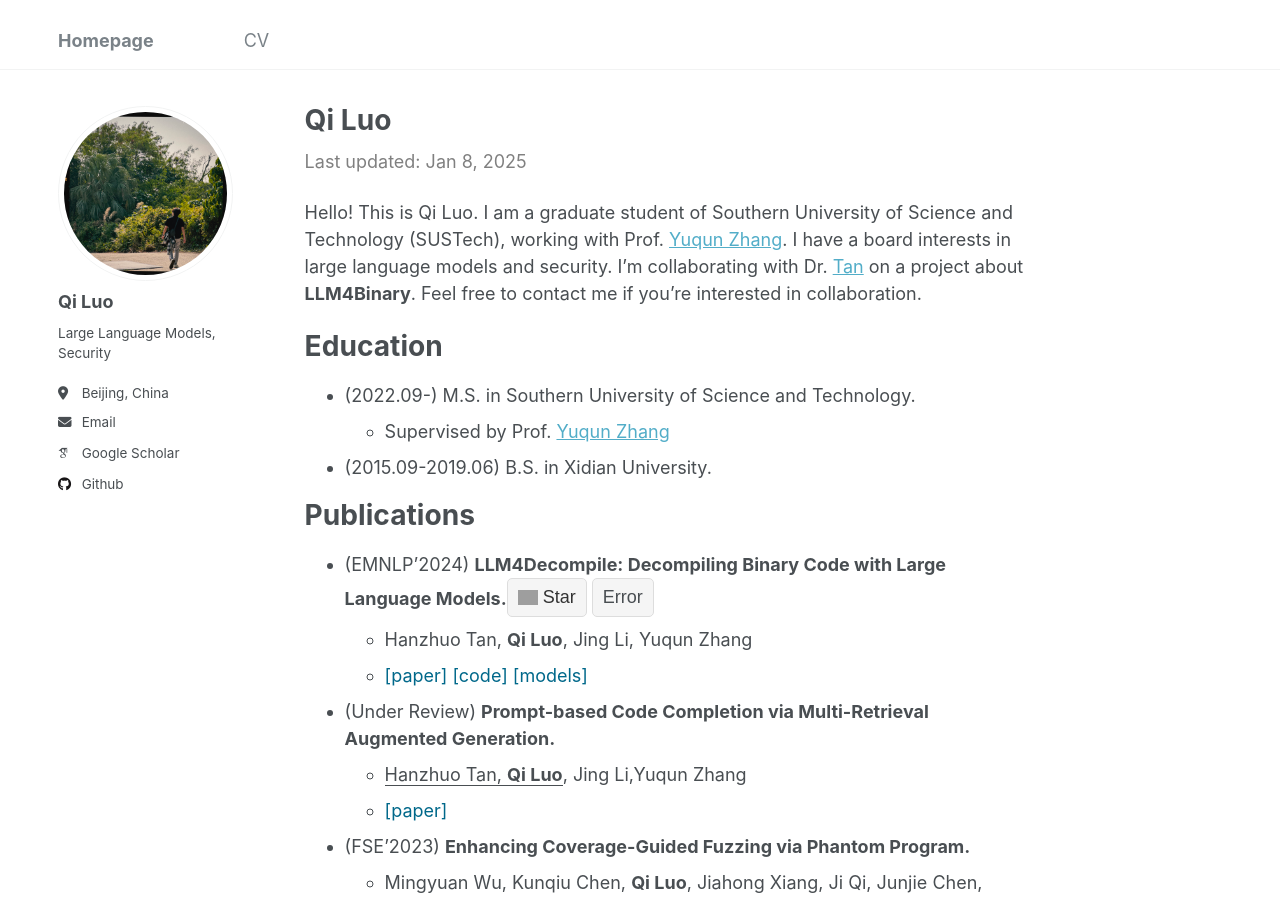
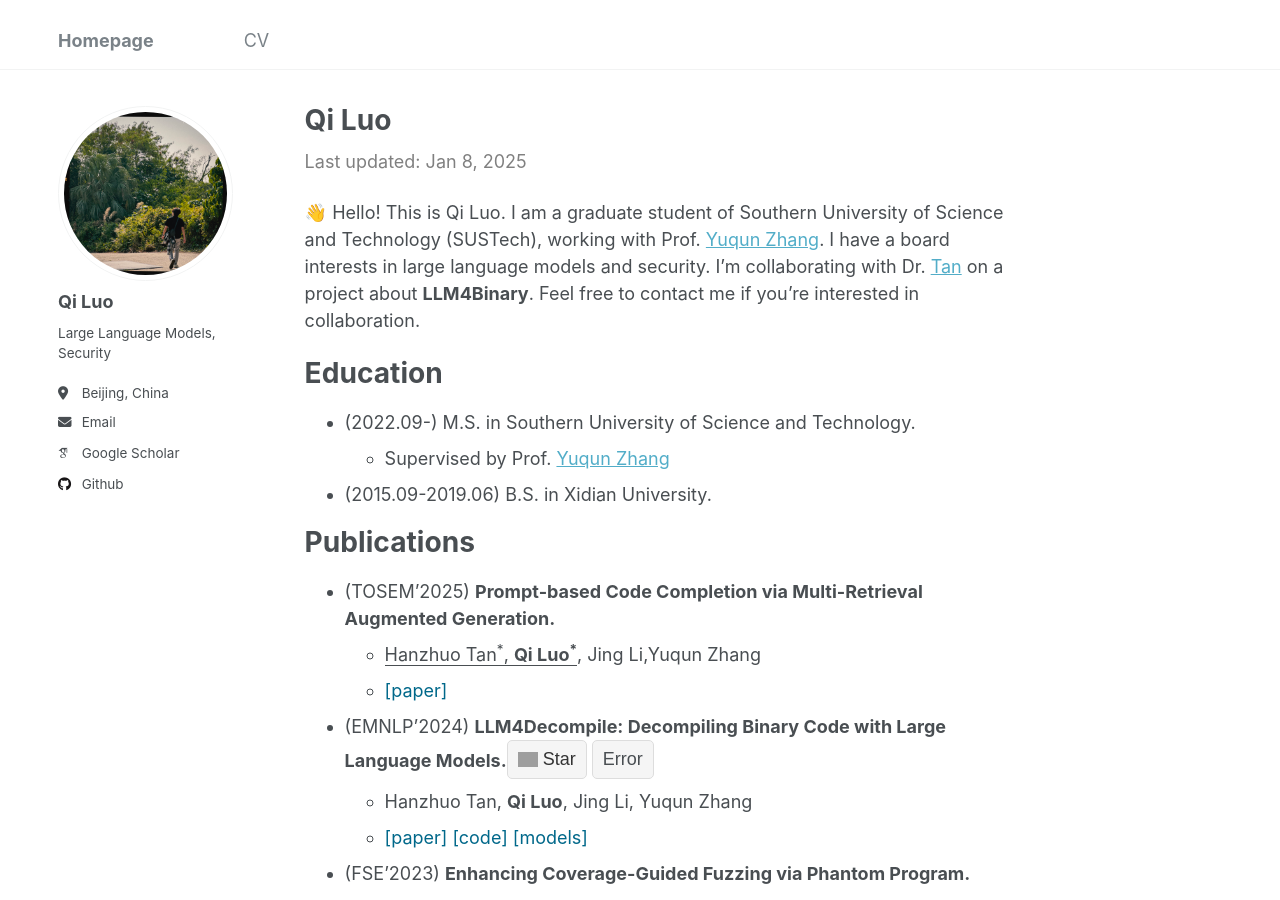
Before and after one commit to rocky-lq/rocky-lq.github.io, a Jekyll site: the page built from _pages/about.md, in a window 1280 px wide and 900 px high. Built offline with Jekyll 4.4.1, drawn with Linux system fonts in a browser that asks for light colours; some web fonts are replaced; comment, search, counter and statistics services are not loaded; grey boxes are pictures that could not be loaded.

Commit message:
first commit

```diff
--- a/_pages/about.md
+++ b/_pages/about.md
@@ -8,7 +8,7 @@ redirect_from:
 ---
 <span style="color:gray;">Last updated: Jan 8, 2025</span>
 
-Hello! This is Qi Luo. I am a graduate student of Southern University of Science and Technology (SUSTech), working with Prof. [Yuqun Zhang](https://scholar.google.com/citations?hl=en&user=pPyNyusAAAAJ). I have a board interests in large language models and security. I'm collaborating with Dr. [Tan](https://scholar.google.com/citations?user=IQp5awMAAAAJ&hl=zh-CN) on a project about **LLM4Binary**. Feel free to contact me if you're interested in collaboration.
+👋 Hello! This is Qi Luo. I am a graduate student of Southern University of Science and Technology (SUSTech), working with Prof. [Yuqun Zhang](https://scholar.google.com/citations?hl=en&user=pPyNyusAAAAJ). I have a board interests in large language models and security. I'm collaborating with Dr. [Tan](https://scholar.google.com/citations?user=IQp5awMAAAAJ&hl=zh-CN) on a project about **LLM4Binary**. Feel free to contact me if you're interested in collaboration.
 
 Education
 ======
@@ -18,6 +18,9 @@ Education
 
 Publications
 ======
++ (TOSEM'2025) **Prompt-based Code Completion via Multi-Retrieval Augmented Generation.**
+   + <u>Hanzhuo Tan<sup>*</sup>, <strong>Qi Luo<sup>*</sup></strong></u>, Jing Li,Yuqun Zhang
+   + <span style="color:#00688A;">[<a href="https://arxiv.org/abs/2405.07530" style="text-decoration:none; color:#00688A;">paper</a>]</span>
 + (EMNLP'2024) **LLM4Decompile: Decompiling Binary Code with Large Language Models.**
   <div style="display: inline-flex; align-items: center;">
        <a href="https://github.com/albertan017/LLM4Decompile" style="display: inline-flex; align-items: center; padding: 5px 10px; border: 1px solid #ddd; border-radius: 5px; font-family: Arial, sans-serif; text-decoration: none; color: #333; background-color: #f5f5f5; margin-right: 5px;" target="_blank">
@@ -28,9 +31,6 @@ Publications
    </div>
    + Hanzhuo Tan, **Qi Luo**, Jing Li, Yuqun Zhang
    + <span style="color:#00688A;">[<a href="https://arxiv.org/abs/2403.05286" style="text-decoration:none; color:#00688A;">paper</a>] [<a href="https://github.com/albertan017/LLM4Decompile" style="text-decoration:none; color:#00688A;">code</a>] [<a href="https://huggingface.co/LLM4Binary" style="text-decoration:none; color:#00688A;">models</a>]</span>
-+ (Under Review) **Prompt-based Code Completion via Multi-Retrieval Augmented Generation.**
-   + <u>Hanzhuo Tan, <strong>Qi Luo</strong></u>, Jing Li,Yuqun Zhang
-   + <span style="color:#00688A;">[<a href="https://arxiv.org/abs/2405.07530" style="text-decoration:none; color:#00688A;">paper</a>]</span>
 + (FSE'2023) **Enhancing Coverage-Guided Fuzzing via Phantom Program.**
    + Mingyuan Wu, Kunqiu Chen, **Qi Luo**, Jiahong Xiang, Ji Qi, Junjie Chen, Heming Cui, Yuqun Zhang.
    + <span style="color:#00688A;">[<a href="https://shadowmydx.github.io/papers/fse2023a.pdf" style="text-decoration:none; color:#00688A;">paper</a>]</span>
```
